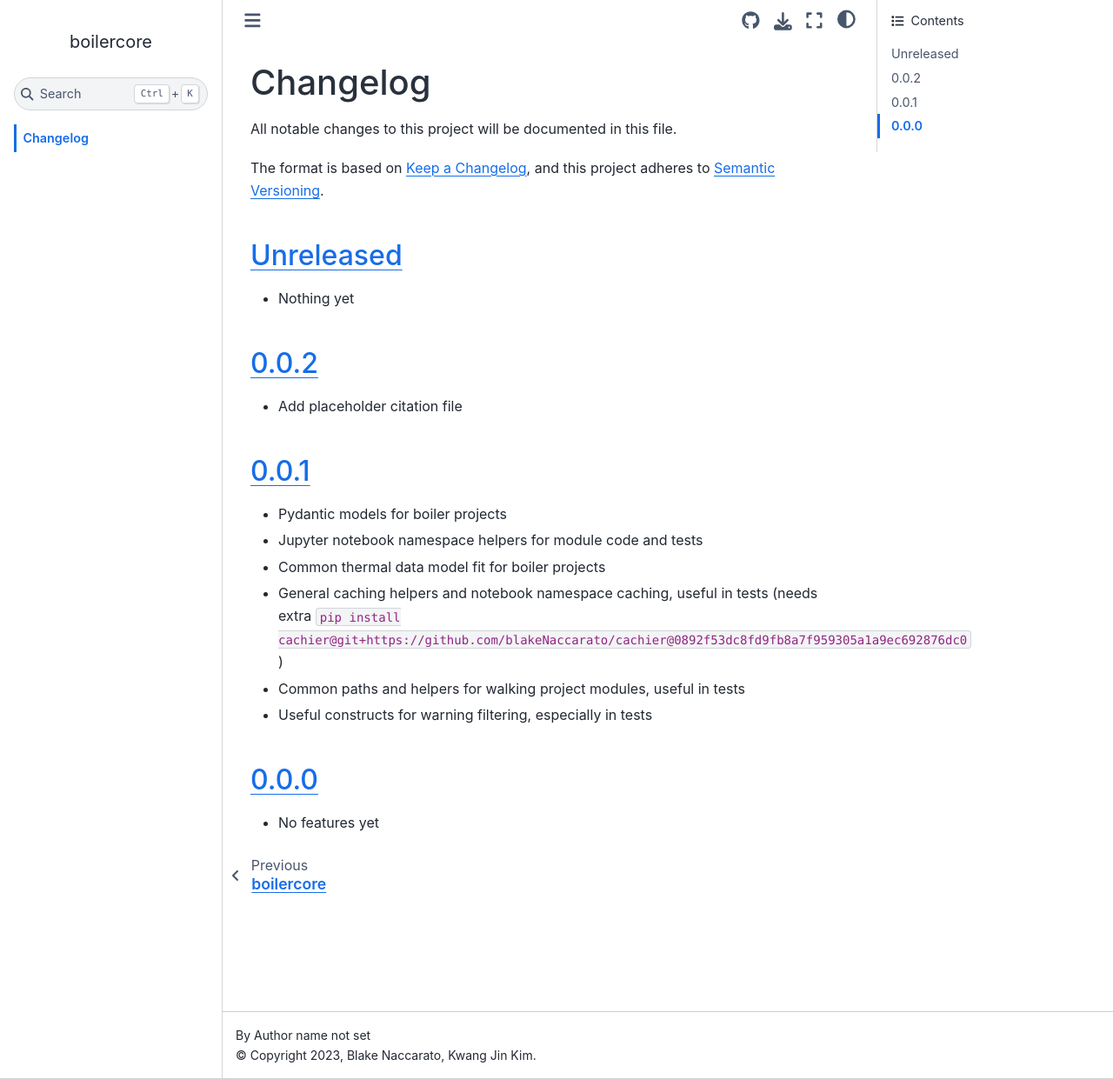
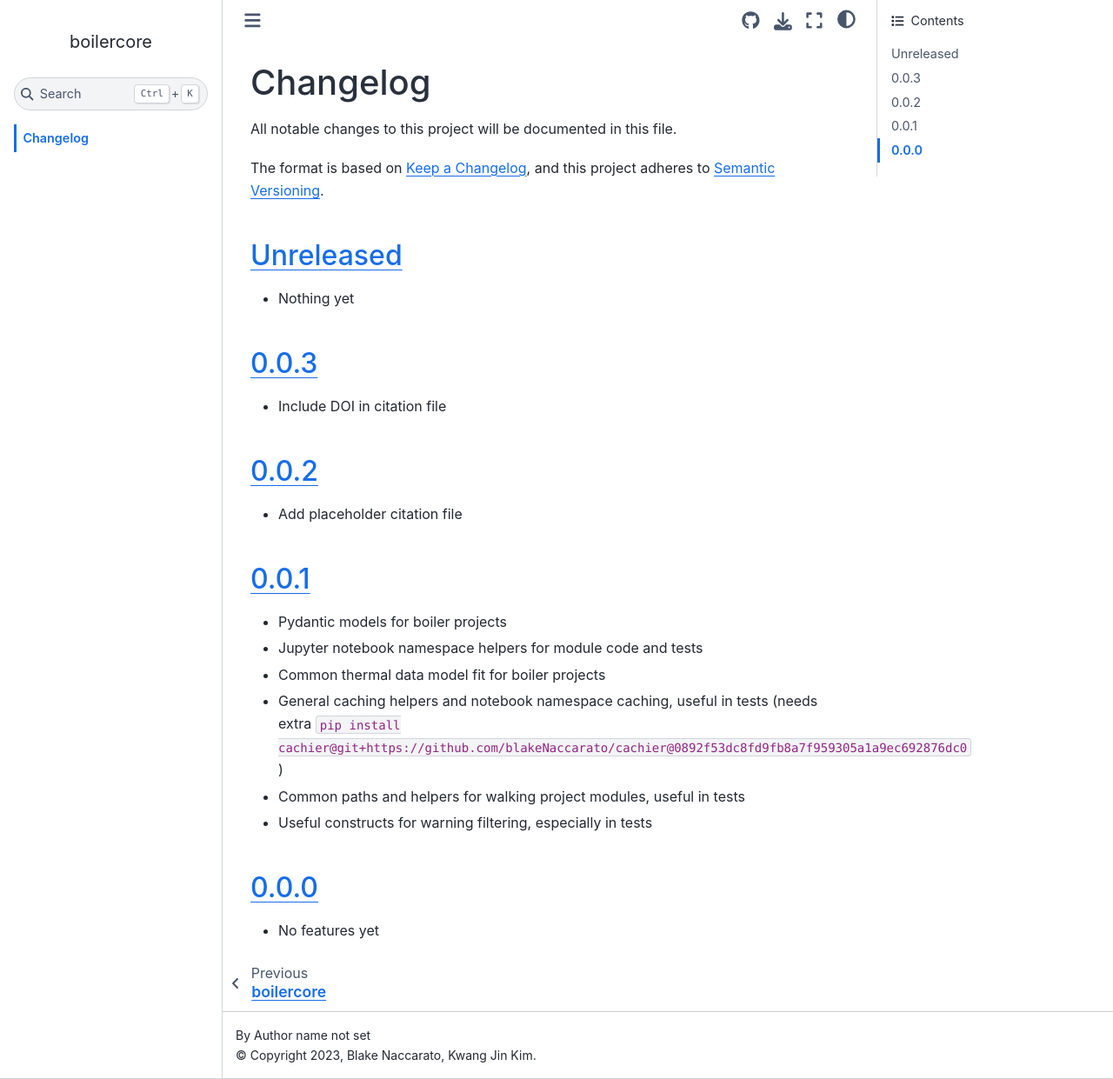
Before and after one commit to softboiler/boilercore, a Sphinx documentation site: the page built from docs/changelog.md, in a window 1280 px wide and 1241 px high. Shown: the whole window at 87% size. Built offline with Sphinx 7.4.7 and the Sphinx Book theme 1.1.4, drawn with Linux system fonts in a browser that asks for light colours.

Commit message:
Release 0.0.3

```diff
--- a/CHANGELOG.md
+++ b/CHANGELOG.md
@@ -8,6 +8,10 @@ and this project adheres to [Semantic Versioning](https://semver.org/spec/v2.0.0
 ## [Unreleased]
 
 - Nothing yet
+
+## [0.0.3]
+
+- Include DOI in citation file
 
 ## [0.0.2]
 
@@ -26,7 +30,8 @@ and this project adheres to [Semantic Versioning](https://semver.org/spec/v2.0.0
 
 - No features yet
 
-[Unreleased]: https://github.com/blakeNaccarato/boilercore/compare/0.0.2...HEAD
+[Unreleased]: https://github.com/blakeNaccarato/boilercore/compare/0.0.3...HEAD
+[0.0.3]: https://github.com/blakeNaccarato/boilercore/releases/tag/0.0.3
 [0.0.2]: https://github.com/blakeNaccarato/boilercore/releases/tag/0.0.2
 [0.0.1]: https://github.com/blakeNaccarato/boilercore/releases/tag/0.0.1
 [0.0.0]: https://github.com/blakeNaccarato/boilercore/releases/tag/0.0.0
--- a/docs/conf.py
+++ b/docs/conf.py
@@ -3,7 +3,7 @@ from datetime import date
 project = ""
 html_title = "boilercore"
 copyright = f"{date.today().year}, Blake Naccarato, Kwang Jin Kim"  # noqa: A001
-version = "0.0.2"
+version = "0.0.3"
 master_doc = "index"
 language = "en"
 exclude_patterns = ["_build", "Thumbs.db", ".DS_Store"]
--- a/pyproject.toml
+++ b/pyproject.toml
@@ -4,7 +4,7 @@ build-backend = "flit_core.buildapi"
 
 [project]
 name = "boilercore"
-version = "0.0.2"
+version = "0.0.3"
 description = "Common functionality of boiler repositories."
 readme = "README.md"
 license = { file = "LICENSE" }
```
Also changed, not shown: .copier-answers.yml, 1 other file.
